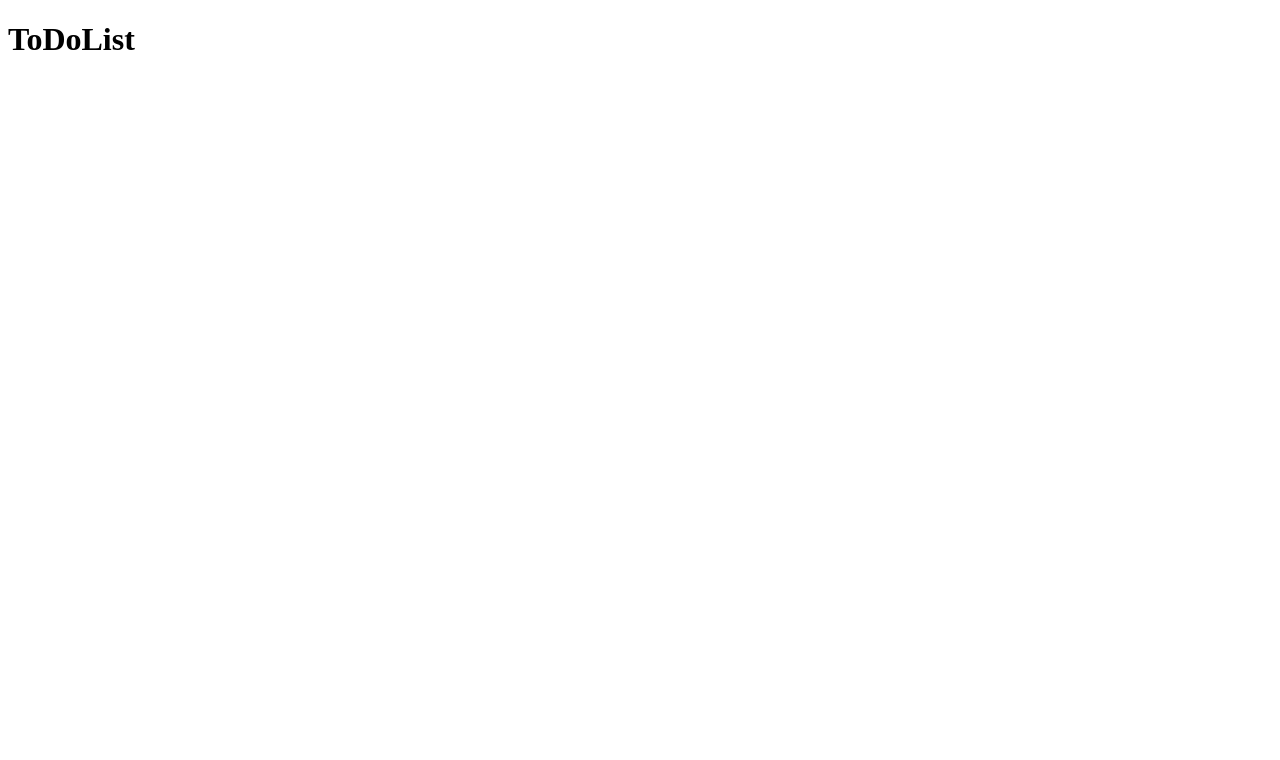
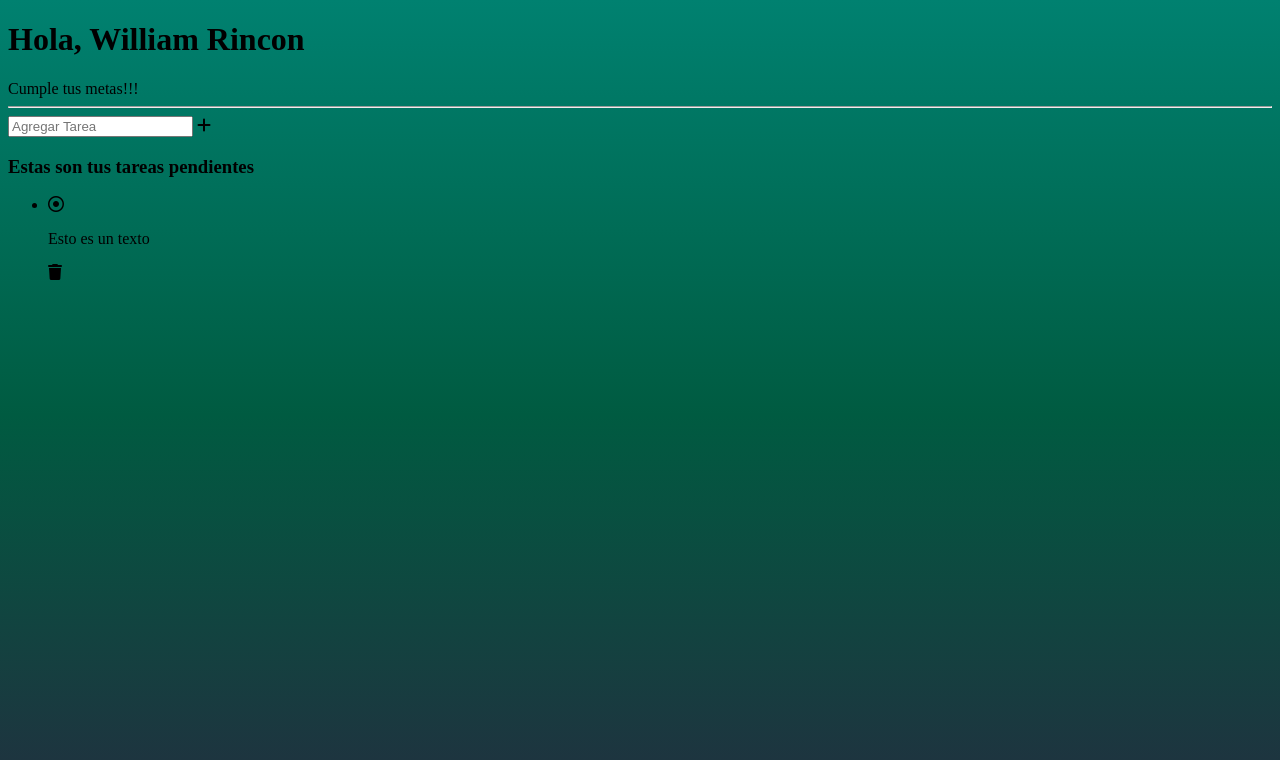
Before and after one commit to WilliamRincon02/ToDoList, a plain HTML site: page index.html in a window 1280 px wide. Drawn offline with Linux system fonts and the light colour scheme.

Commit message:
Carpeta estilos

```diff
--- a/index.html
+++ b/index.html
@@ -3,9 +3,32 @@
 <head>
     <meta charset="UTF-8">
     <meta name="viewport" content="width=device-width, initial-scale=1.0">
+    <link rel="stylesheet" href="https://cdnjs.cloudflare.com/ajax/libs/font-awesome/6.5.1/css/all.min.css" integrity="sha512-DTOQO9RWCH3ppGqcWaEA1BIZOC6xxalwEsw9c2QQeAIftl+Vegovlnee1c9QX4TctnWMn13TZye+giMm8e2LwA==" crossorigin="anonymous" referrerpolicy="no-referrer" />
+    <link rel="stylesheet" href="styles/styles.css">
     <title>ToDoList</title>
 </head>
 <body>
-    <h1>ToDoList</h1>
+    <main>
+        <div class="perfil">
+            <div id="fecha"></div>
+            <h1>Hola, William Rincon</h1>
+            <span>Cumple tus metas!!!</span>
+        </div>
+        <hr>
+        <div class="agregarTarea">
+            <input type="text" placeholder="Agregar Tarea">
+            <i id="enter" class="fa-solid fa-plus"></i>
+        </div>
+        <div class="tareas">
+            <h3>Estas son tus tareas pendientes</h3>
+            <ul id="lista">
+                <li>
+                    <i id="0" data="realizado" class="fa-regular fa-circle-dot"></i>
+                    <p class="text">Esto es un texto</p>
+                    <i id="0" data="elimidado" class="fa-solid fa-trash"></i>
+                </li>
+            </ul>
+        </div>
+    </main>
 </body>
 </html>
--- /dev/null
+++ b/styles/styles.css
@@ -0,0 +1,12 @@
+:root{
+    --black: #0F0F0F;
+    --white: #fafafb;
+    --dark-blue: #232D3F;
+    --dark-green: #005B41;
+    --green-blue: #008170;
+}
+
+body{
+    background: linear-gradient(to bottom, var(--green-blue),var(--dark-green),var(--dark-blue));
+    height: 100vh;
+}
```
